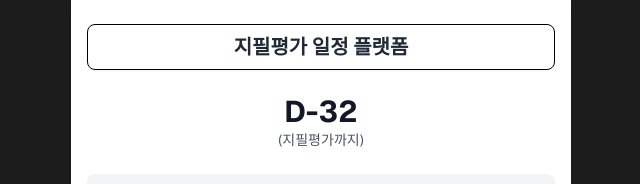
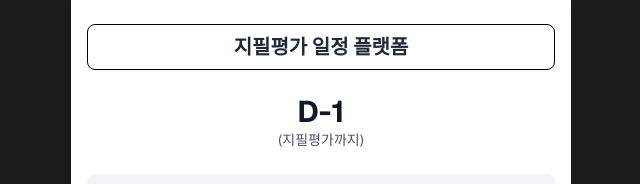
Before and after one commit to Daekyo48/SW_ExamWebPlatform, a Next.js app: page / in a window 1280 px wide. Shown: the top 184 px of the page, without its empty margins (319-959 px from the left). Built offline with nearby package versions, Linux system fonts and the light colour scheme.

Commit message:
디데이 2차 오류 수정

```diff
--- a/components/mobile-web-page.tsx
+++ b/components/mobile-web-page.tsx
@@ -195,8 +195,8 @@ export default function MobileWebPage() {
   useEffect(() => {
     const calculateDaysLeft = () => {
       const today = new Date()
-      const targetDate = new Date(2024, 12, 9)
-      const endDate = new Date(2024, 12, 14)
+      const targetDate = new Date(2024, 11, 9)
+      const endDate = new Date(2024, 11, 14)
       const timeDiff = targetDate.getTime() - today.getTime()
       const daysLeft = Math.ceil(timeDiff / (1000 * 3600 * 24))
 
```
